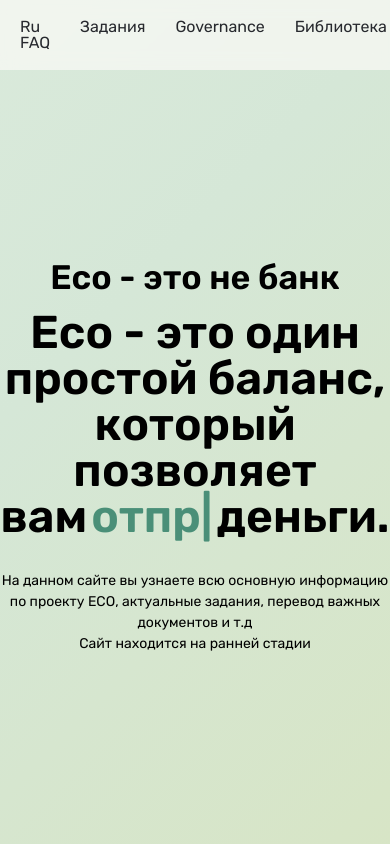
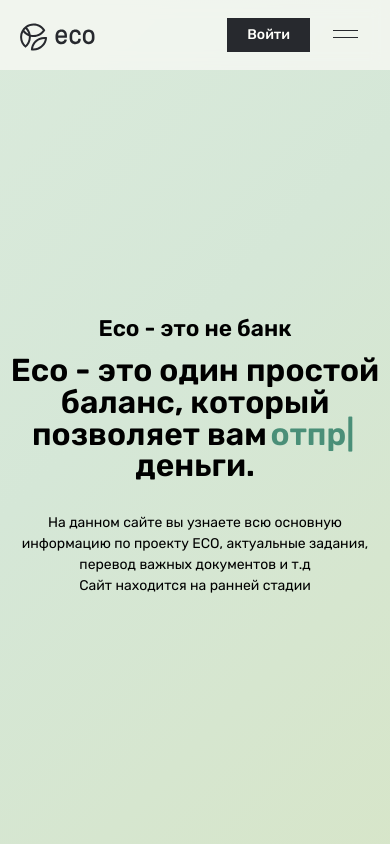
Before and after one commit to ecollectivedao/EcoFaq, a React (Create React App) app: page / in a window 390 px wide. Shown: the top 844 px of the page. Built offline with nearby package versions, Linux system fonts and the light colour scheme.

Commit message:
main page mobile adaptiv

```diff
--- a/src/containers/Header/Header.scss
+++ b/src/containers/Header/Header.scss
@@ -11,6 +11,7 @@
         display: flex;
         align-items: center;
         justify-content: space-between;
+        gap: 10px;
     }
     &__btn {
         padding: 10px 20px;
@@ -21,6 +22,11 @@
         font-size: 14px;
         font-weight: 500;
         font-family: rubik;
+
+        @media(max-width:873px) {
+            margin-left: auto;
+        }
+
     }
 
 }
--- a/src/containers/Header/Header.tsx
+++ b/src/containers/Header/Header.tsx
@@ -1,4 +1,4 @@
-import { DesktopMenu } from 'containers/Menu/Menu'
+import { Menu } from 'containers/Menu/Menu'
 import {Logo} from 'ui'
 
 import './Header.scss'
@@ -9,7 +9,7 @@
             <div className="header__container container">
                         <Logo/>
                         {/* <BurgerMenu/> */}
-                        <DesktopMenu/>
+                        <Menu/>
                     <a className='header__btn'>Войти</a>
                 </div>
        </header>
--- a/src/containers/Investors/Investors.scss
+++ b/src/containers/Investors/Investors.scss
@@ -16,6 +16,9 @@
         display: flex;
         flex-wrap: wrap;
         border-bottom: 1px solid var(--color-decor);
+        @media(max-width: 750px) {
+            width:100%
+        }
 
     }
     &__item {
@@ -26,6 +29,9 @@
         width: 25%;
         height: 50px;
         border-top: 1px solid var(--color-decor);
+        @media(max-width: 450px) {
+            width:50%
+        }
     }
     &__item:hover .investors__link svg {
         transform: scale(1.18);
--- a/src/containers/Menu/Menu.scss
+++ b/src/containers/Menu/Menu.scss
@@ -1,6 +1,7 @@
 .burger-menu {
     position: relative;
     z-index: 20;
+    order: 2;
 
     &__list {
         width: 100vw;
@@ -9,7 +10,7 @@
         padding-top: 40px;
         position: absolute;
         top: -10px;
-        left: 30vw;
+        left: 40vw;
         background: #ececec;
         pointer-events: auto;
         -webkit-tap-highlight-color: rgba(0, 0, 0, 0);
@@ -22,10 +23,10 @@
     &__list.active {
         transform: translateX(calc(-30vw - 400px));
         @media (max-width: 550px) {
-            transform: translateX(calc(-30vw - 280px));
+            transform: translateX(calc(-30vw - 330px));
         }
         @media (max-width: 410px) {
-            transform: translateX(calc(-30vw - 180px));
+            transform: translateX(calc(-30vw - 250px));
         }
     }
     &__list.active body {
--- a/src/containers/Menu/Menu.tsx
+++ b/src/containers/Menu/Menu.tsx
@@ -1,14 +1,59 @@
 import { useState, useEffect, useRef } from 'react'
-import {Link} from 'react-router-dom'
+import { Link } from 'react-router-dom'
 
 import { Dropdown } from 'ui/Dropdown/Dropdown'
 import { Submenu } from 'ui/Submenu/Submenu'
 
 import './Menu.scss'
 
-export const DesktopMenu = () => {
 
 
+
+
+
+
+export const Menu = () => {
+    const [desktopMenu, setDesktopMenu] = useState(true)
+
+    const getWindowSize = () => {
+        console.log(window.innerWidth)
+        if (window.innerWidth < 873) {
+            setDesktopMenu(false)
+        } else {
+            setDesktopMenu(true)
+        }
+    }
+
+    useEffect(() => {
+        getWindowSize()
+    }, []);
+
+    useEffect(() => {
+        window.addEventListener('resize', getWindowSize);
+
+        return () => {
+            window.removeEventListener('resize', getWindowSize);
+        };
+    }, [desktopMenu]);
+
+
+    // useEffect(() => {
+    //     console.log(window.innerWidth)
+    //     if (window.innerWidth < 873) {
+    //         setDesktopMenu(false)
+    //     }
+    // }, [window.innerWidth])
+
+    const view = desktopMenu ? <DesktopMenu /> : <BurgerMenu />
+
+    return (
+        <>
+            {view}
+        </>
+    )
+}
+
+const DesktopMenu = () => {
 
     return (
         <ul className='menu__list'>
@@ -143,16 +188,11 @@
                     </li>
                 </ul>
             </li> */}
-            {/* <li className="menu__list-item">Активные задания</li>
-            <li className="menu__list-item">Governance</li>
-            <li className="menu__list-item">Библиотека</li>
-            <li className="menu__list-item">Продукты СЕО</li>
-            <li className="menu__list-item">Archive</li> */}
         </ul>
     )
 }
 
-export const BurgerMenu = () => {
+const BurgerMenu = () => {
     const [menuActive, setMenuActive] = useState(false)
 
     return (
@@ -213,7 +253,7 @@
                     <h3 className="burger-menu__title">Governance</h3>
                     <ul className="burger-menu__category">
                         <li className="burger-menu__item">
-                            <Link to="" className="burger-menu__link">Управление сообществом</Link>
+                            <Link to="" className="burger-menu__link">Сообщество</Link>
                         </li>
                         <li className="burger-menu__item">
                             <Dropdown title='Задания'>
--- a/src/containers/Promo/Promo.scss
+++ b/src/containers/Promo/Promo.scss
@@ -8,17 +8,17 @@
     text-align: center;
 
     &__title {
-        font-size: 34px;
+        // font-size: 34px;
+        font-size: calc(20px + 10 * (100vw / 1440));
         font-weight: 600;
         animation: reveal ease-out 1s;
         opacity: 0;
-        // z-index: -1;
         animation-fill-mode: forwards;
     }
 
     &__subtitle {
-        // z-index: -1;
-        font-size: 46px;
+        // font-size: 46px;
+        font-size: calc(25px + 25 * (100vw / 1440));
         margin-top: 15px;
         font-weight: 600;
         animation: reveal ease 1s 0.15s;
--- a/src/containers/index.ts
+++ b/src/containers/index.ts
@@ -1,7 +1,7 @@
 export {Header} from 'containers/Header/Header';
 export {Footer} from './Footer/Footer'
 export {Investors} from './Investors/Investors'
-export {BurgerMenu, DesktopMenu} from './Menu/Menu'
+export {Menu} from './Menu/Menu'
 export {News} from './News/News'
 export {News2} from './News_2/News_2'
 export {NewsCenter} from './NewsCenter/NewsCenter'
--- a/src/styles/base.scss
+++ b/src/styles/base.scss
@@ -10,6 +10,8 @@
     &__body {
         max-width: 952px;
         margin: 0 auto;
+        padding: 0 10px;
+        overflow: hidden;
     }
 }
 
--- a/src/ui/Backdrop/Backdrop.scss
+++ b/src/ui/Backdrop/Backdrop.scss
@@ -2,8 +2,8 @@
     position: absolute;
     top: 0;
     left: 0;
-    width: 100%;
-    height: 100%;
+    width: 100vw;
+    height: 100vh;
     backdrop-filter: blur(10px);
-    z-index: 100;
+    z-index: 10;
 }
--- a/src/ui/Logo/Logo.scss
+++ b/src/ui/Logo/Logo.scss
@@ -1,6 +1,8 @@
 .logo {
     width: 120px;
     height: 25px;
+    flex: 0 0 auto;
+    margin-right: -40px;
 }
 
 .logo a svg path {
```
